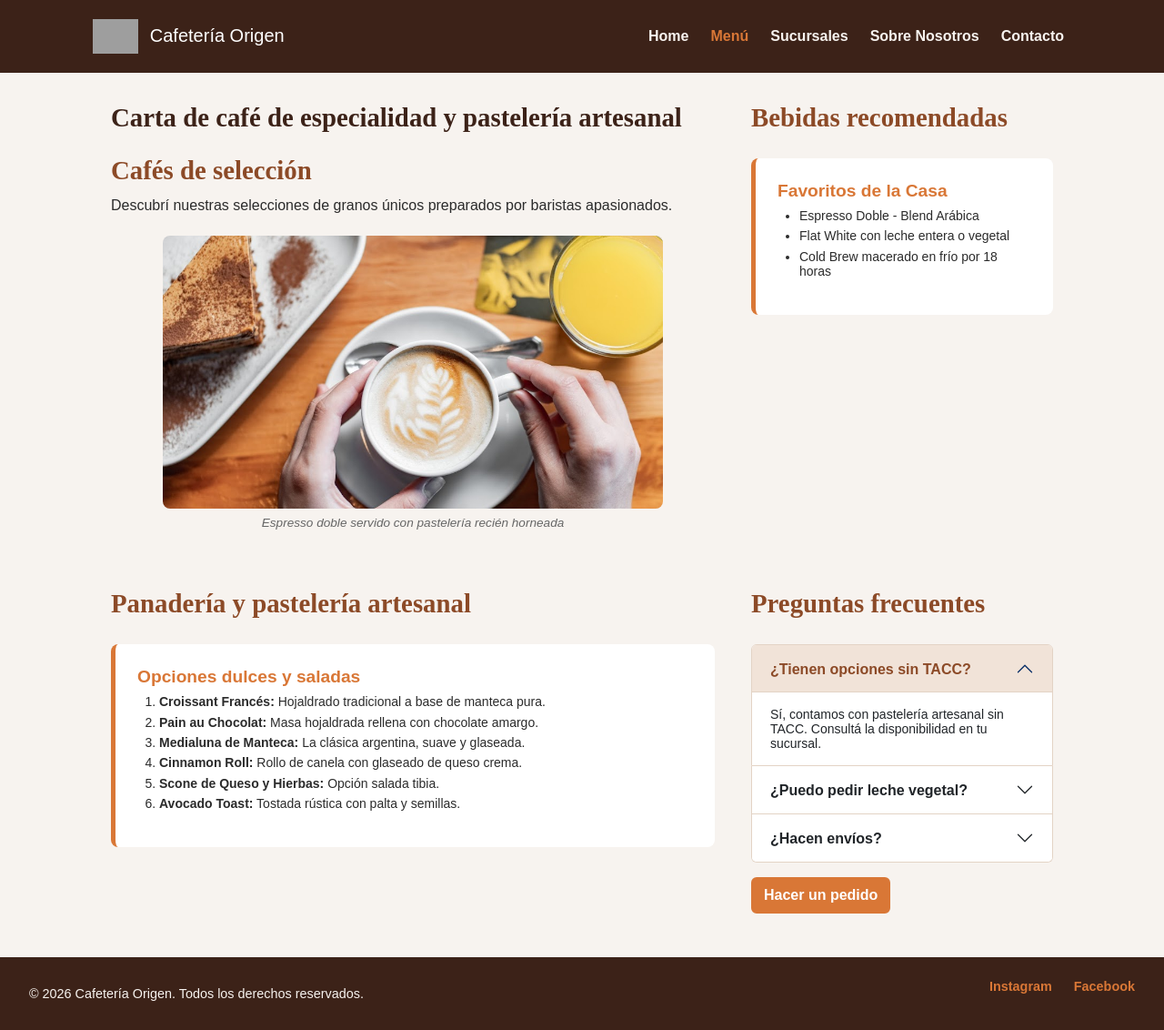
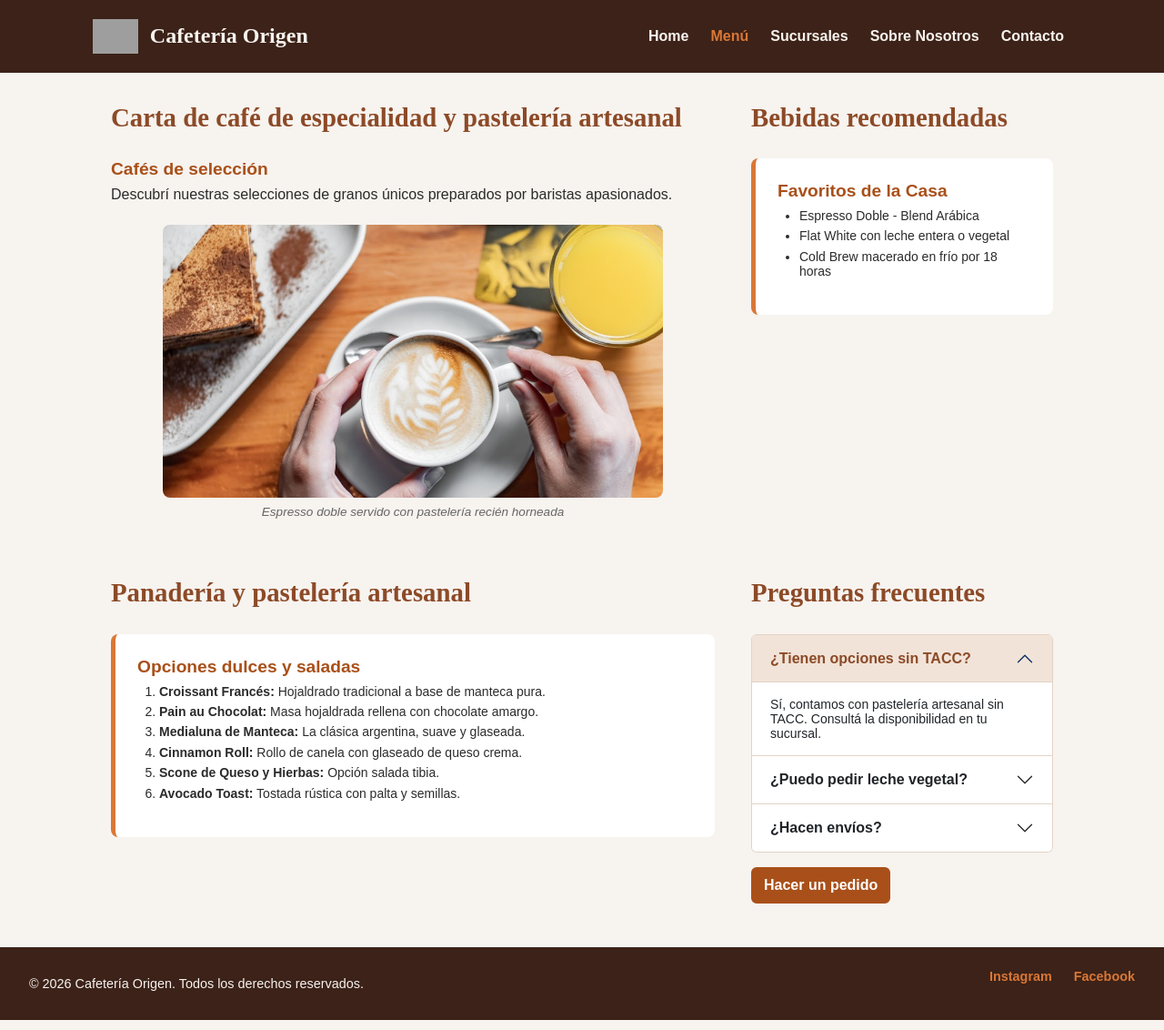
Before and after one commit to melaguirre98/pre-entrega-6-desarrollo-web, a plain HTML site: page pages/menu.html in a window 1280 px wide. Shown: the whole page at 91% size. Drawn offline with nearby package versions, Linux system fonts and the light colour scheme; grey boxes are pictures that could not be loaded; a web font is replaced by a local one.

Commit message:
fix: mejorar contraste de titulos y botones y reutilizar estilos con extend

```diff
--- a/css/style.css
+++ b/css/style.css
@@ -6,14 +6,7 @@ body {
   color: #2b2b2b;
 }
 
-h1 {
-  font-family: "BJCree", serif;
-  font-size: 1.8rem;
-  font-weight: 700;
-  color: #3c2218;
-  margin-bottom: 0.5rem;
-}
-
+h1,
 h2 {
   font-family: "Kedebideri", serif;
   font-size: 1.8rem;
@@ -22,11 +15,12 @@ h2 {
   margin-bottom: 0.75rem;
 }
 
-h3 {
+h3,
+.subtitulo {
   font-family: "Kedebideri", sans-serif;
   font-size: 1.2rem;
   font-weight: 600;
-  color: #d97736;
+  color: #a9501a;
   margin-bottom: 0.5rem;
 }
 
@@ -50,6 +44,10 @@ body {
 
 img {
   max-width: 100%;
+}
+
+address {
+  margin-bottom: 0;
 }
 
 figure {
@@ -82,15 +80,16 @@ figcaption {
   color: #f7f3ef;
   padding: 0.5rem 1rem;
 }
-.header-principal h1 {
-  color: #f7f3ef;
-  font-size: 1.5rem;
-  margin-bottom: 0;
-}
 @media (min-width: 1024px) {
   .header-principal {
     padding: 0.5rem 2rem;
   }
+}
+
+.saltar-contenido {
+  background-color: #3c2218;
+  color: #f7f3ef;
+  padding: 0.5rem 1rem;
 }
 
 .contenedor-nav {
@@ -107,6 +106,12 @@ figcaption {
 .brand-container img {
   width: 50px;
   height: auto;
+}
+.brand-container .marca {
+  font-family: "BJCree", serif;
+  font-size: 1.5rem;
+  font-weight: 700;
+  color: #f7f3ef;
 }
 .brand-container:hover, .brand-container:focus-visible {
   opacity: 0.85;
@@ -301,7 +306,7 @@ figcaption {
   text-decoration: underline;
 }
 .pie-pagina a:active {
-  color: #8c4a27;
+  color: #ffffff;
 }
 @media (min-width: 1024px) {
   .pie-pagina {
@@ -334,6 +339,14 @@ figcaption {
 }
 .tarjeta-articulo li {
   margin-bottom: 0.4rem;
+}
+.tarjeta-articulo a {
+  color: #8c4a27;
+  text-underline-offset: 0.2em;
+  transition: color 0.3s ease;
+}
+.tarjeta-articulo a:hover, .tarjeta-articulo a:focus-visible {
+  color: #3c2218;
 }
 .tarjeta-articulo img {
   width: 100%;
@@ -388,8 +401,8 @@ figcaption {
 }
 
 .btn-cafe {
-  background-color: #d97736;
-  border: 2px solid #d97736;
+  background-color: #a9501a;
+  border: 2px solid #a9501a;
   color: #ffffff;
   transition: background-color 0.3s ease, border-color 0.3s ease, color 0.3s ease, transform 0.2s ease;
 }
--- a/scss/base/_base.scss
+++ b/scss/base/_base.scss
@@ -14,6 +14,10 @@ body {
 
 img {
   max-width: 100%;
+}
+
+address {
+  margin-bottom: 0;
 }
 
 figure {
--- a/scss/base/_tipografia.scss
+++ b/scss/base/_tipografia.scss
@@ -9,15 +9,8 @@ body {
   color: $color-texto;
 }
 
-h1 {
-  font-family: $fuente-marca;
-  font-size: 1.8rem;
-  font-weight: 700;
-  color: $color-marron-oscuro;
-  margin-bottom: 0.5rem;
-}
-
-h2 {
+// Estilos compartidos, reutilizados con @extend
+%titulo-principal {
   font-family: $fuente-h2;
   font-size: 1.8rem;
   font-weight: 600;
@@ -25,12 +18,23 @@ h2 {
   margin-bottom: 0.75rem;
 }
 
-h3 {
+%titulo-secundario {
   font-family: $fuente-h3;
   font-size: 1.2rem;
   font-weight: 600;
-  color: $color-naranja;
+  color: $color-naranja-texto;
   margin-bottom: 0.5rem;
+}
+
+// h1 = titulo de cada pagina; .subtitulo = h2 con aspecto de titulo menor
+h1,
+h2 {
+  @extend %titulo-principal;
+}
+
+h3,
+.subtitulo {
+  @extend %titulo-secundario;
 }
 
 p {
--- a/scss/components/_buttons.scss
+++ b/scss/components/_buttons.scss
@@ -32,7 +32,7 @@
 }
 
 .btn-cafe {
-  @include boton($color-naranja, $color-naranja, $color-blanco, $color-marron, $color-blanco);
+  @include boton($color-naranja-texto, $color-naranja-texto, $color-blanco, $color-marron, $color-blanco);
 }
 
 .btn-cafe-outline {
--- a/scss/layout/_footer.scss
+++ b/scss/layout/_footer.scss
@@ -36,7 +36,7 @@
     }
 
     &:active {
-      color: $color-marron;
+      color: $color-blanco;
     }
   }
 
--- a/scss/layout/_nav.scss
+++ b/scss/layout/_nav.scss
@@ -16,6 +16,13 @@
   img {
     width: 50px;
     height: auto;
+  }
+
+  .marca {
+    font-family: $fuente-marca;
+    font-size: 1.5rem;
+    font-weight: 700;
+    color: $color-crema;
   }
 
   @include hover-foco {
--- a/scss/utilities/_variables.scss
+++ b/scss/utilities/_variables.scss
@@ -2,6 +2,8 @@
 $color-marron-oscuro: #3c2218;
 $color-marron: #8c4a27;
 $color-naranja: #d97736;
+// Naranja oscuro para texto y botones sobre fondo claro (contraste 5:1)
+$color-naranja-texto: #a9501a;
 $color-crema: #f7f3ef;
 $color-texto: #2b2b2b;
 $color-gris: #666666;
```
Also changed, not shown: scss/components/_cards.scss (+11 -0 lines), scss/layout/_header.scss (+7 -6 lines).
